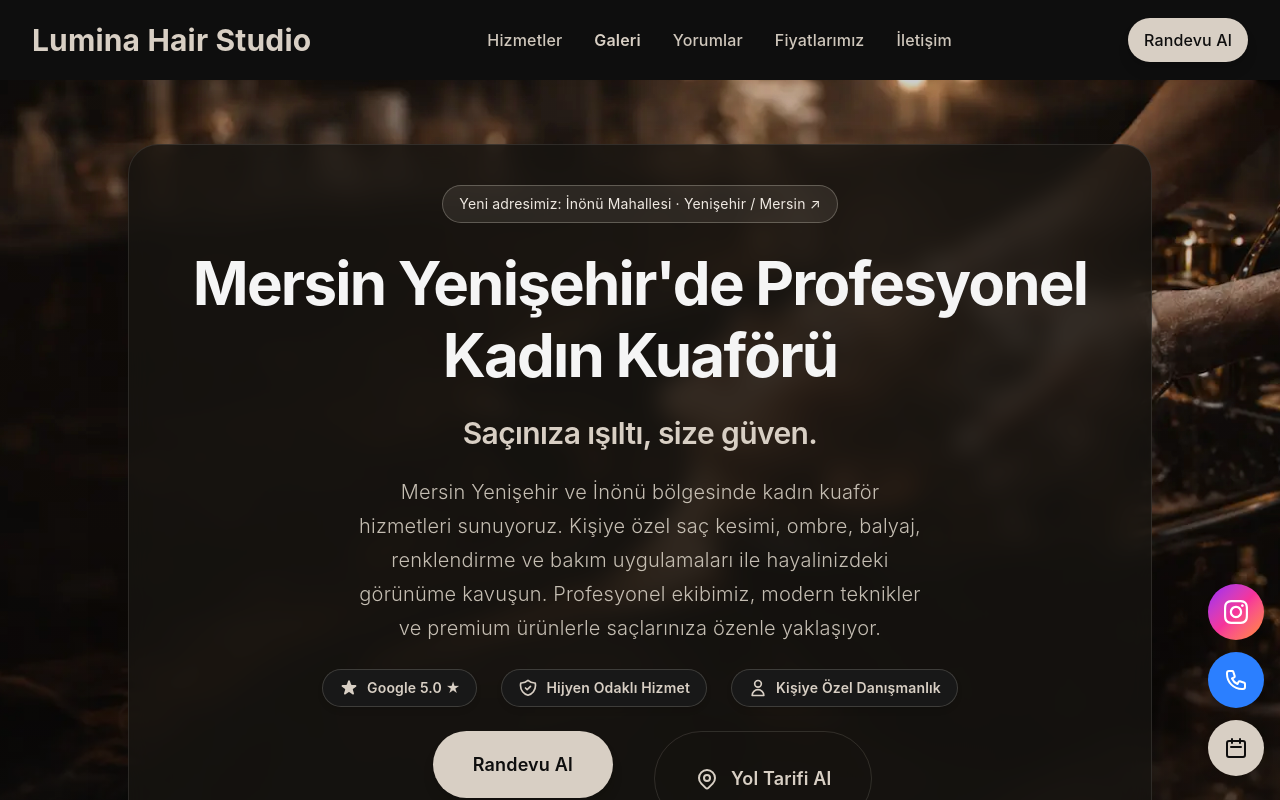
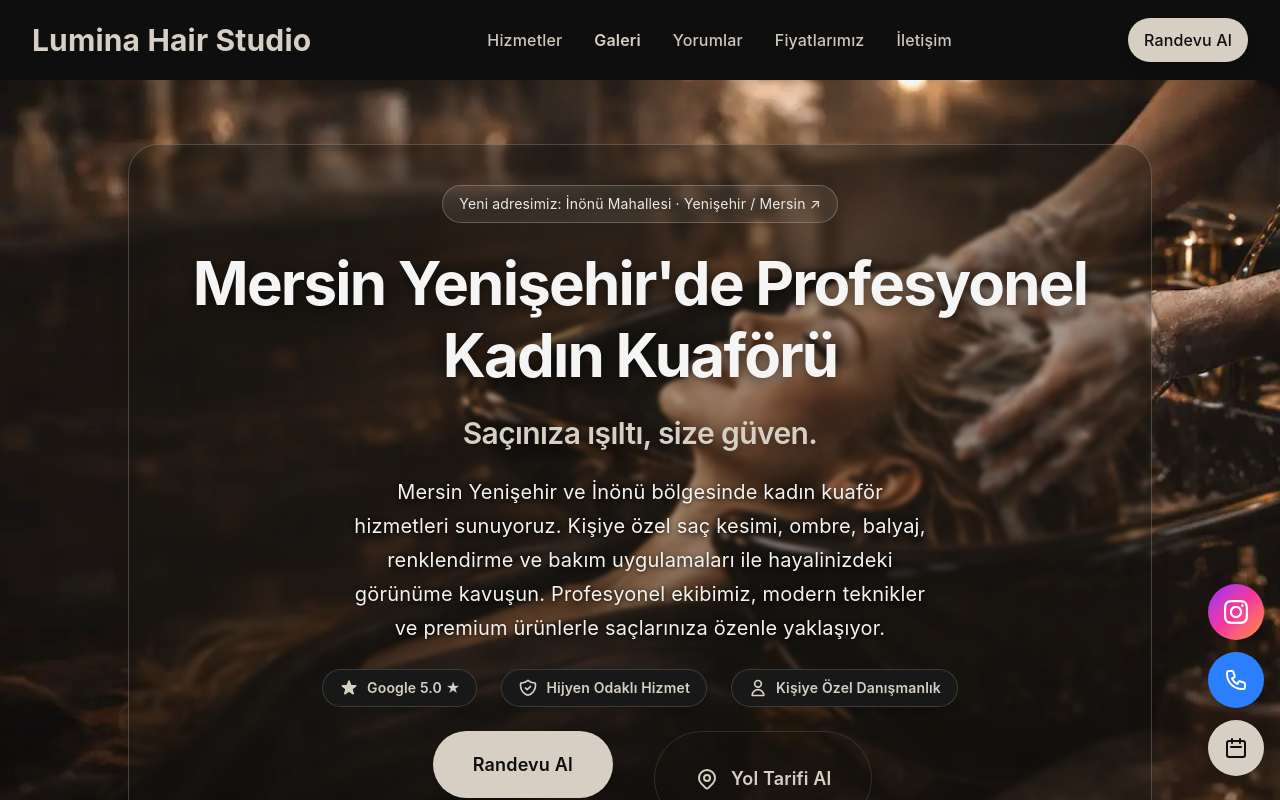
Before and after one commit to mdcokan/lumina-hair-studio, a Next.js app: page / in a window 1280 px wide. Shown: the top 800 px of the page. Built offline with nearby package versions, Linux system fonts and the light colour scheme; no server answers.

Commit message:
Lighten hero image and add MC Web Portal signature

```diff
--- a/app/globals.css
+++ b/app/globals.css
@@ -149,3 +149,7 @@ section[id] { scroll-margin-top: 6rem; }
 #iletisim .space-y-8 > div { padding: 1.5rem; border: 1px solid rgba(216,207,196,.16); border-radius: 1.5rem; background: rgba(24,24,24,.8); }
 @media (max-width: 767px) { header .text-2xl { font-size: 1.2rem; } #iletisim .space-y-8 > div { padding: 1.25rem; } }
 @media (prefers-reduced-motion: reduce) { html { scroll-behavior: auto; } *, *::before, *::after { animation-duration: .01ms !important; transition-duration: .01ms !important; } }
+
+/* Keep hero photography visible while lifting text off the image. */
+.hero-copy h1, .hero-copy h2 { text-shadow: 0 2px 14px rgba(0,0,0,.65); }
+.hero-copy > p { text-shadow: 0 1px 5px rgba(0,0,0,.9); }
--- a/app/layout.tsx
+++ b/app/layout.tsx
@@ -178,6 +178,12 @@ export default function RootLayout({
               <p className="text-xs opacity-70 text-[#CFC7BC] text-center">
                 İşletme Sahibi: Toprak Efe Çokan
               </p>
+              <div className="mt-3 flex justify-center border-t border-[#D8CFC4]/10 pt-3">
+                <a href="https://mcwebportal.com/tr/" target="_blank" rel="noopener noreferrer" className="inline-flex min-h-11 items-center gap-2 rounded-md px-3 text-xs text-[#CFC7BC] transition-colors hover:text-[#EFE9E2]" aria-label="MC Web Portal Yazılım Hizmetleri — yeni sekmede açılır">
+                  <span><span className="font-semibold text-[#D8CFC4]">MC Web Portal</span> Yazılım Hizmetleri</span>
+                  <svg width="13" height="13" viewBox="0 0 24 24" fill="none" stroke="currentColor" strokeWidth="1.5" aria-hidden="true"><path d="M7 17 17 7M7 7h10v10" /></svg>
+                </a>
+              </div>
             </div>
           </footer>
 
--- a/app/page.tsx
+++ b/app/page.tsx
@@ -288,14 +288,14 @@ export default function Home() {
             priority
             quality={65}
             sizes="100vw"
-            className="object-cover brightness-[1.08] contrast-[1.08] saturate-[1.05]"
+            className="object-cover brightness-[1.15] contrast-[1.02] saturate-[1.05]"
             style={{ objectFit: "cover" }}
           />
         </div>
-        <div className="absolute inset-0 bg-gradient-to-b from-black/20 via-black/20 to-[#0E0E0E] z-10" />
+        <div className="absolute inset-0 bg-gradient-to-b from-black/5 via-transparent to-black/45 z-10" />
         <div className="relative z-20 container mx-auto max-w-7xl py-36">
           {/* Premium glass panel container */}
-          <div className="text-center flex flex-col gap-4 md:gap-6 max-w-5xl mx-auto bg-[#171411]/80 backdrop-blur-md rounded-[30px] border border-white/10 shadow-2xl px-6 py-8 md:px-10 md:py-10">
+          <div className="hero-copy text-center flex flex-col gap-4 md:gap-6 max-w-5xl mx-auto bg-[#171411]/35 backdrop-blur-[2px] rounded-[30px] border border-white/20 shadow-xl px-6 py-8 md:px-10 md:py-10">
             <a href={locationUrl} target="_blank" rel="noopener noreferrer" className="mx-auto inline-flex rounded-full border border-[#D8CFC4]/30 bg-[#D8CFC4]/10 px-4 py-2 text-xs sm:text-sm text-[#EFE9E2]">Yeni adresimiz: İnönü Mahallesi · Yenişehir / Mersin ↗</a>
             <h1 className="text-4xl md:text-6xl font-bold text-[#F5F5F5] leading-[1.15] tracking-[-0.02em]">
               Mersin Yenişehir'de Profesyonel Kadın Kuaförü
@@ -303,7 +303,7 @@ export default function Home() {
             <h2 className="text-2xl md:text-3xl font-semibold text-[#D8CFC4] leading-relaxed">
               Saçınıza ışıltı, size güven.
             </h2>
-            <p className="text-lg sm:text-xl text-[#CFC7BC]/95 leading-relaxed max-w-md md:max-w-xl mx-auto font-light">
+            <p className="text-lg sm:text-xl text-[#F5F3EF] leading-relaxed max-w-md md:max-w-xl mx-auto font-normal">
               Mersin Yenişehir ve İnönü bölgesinde kadın kuaför hizmetleri sunuyoruz. Kişiye özel saç kesimi,
               ombre, balyaj, renklendirme ve bakım uygulamaları ile hayalinizdeki görünüme kavuşun. Profesyonel
               ekibimiz, modern teknikler ve premium ürünlerle saçlarınıza özenle yaklaşıyor.
```
